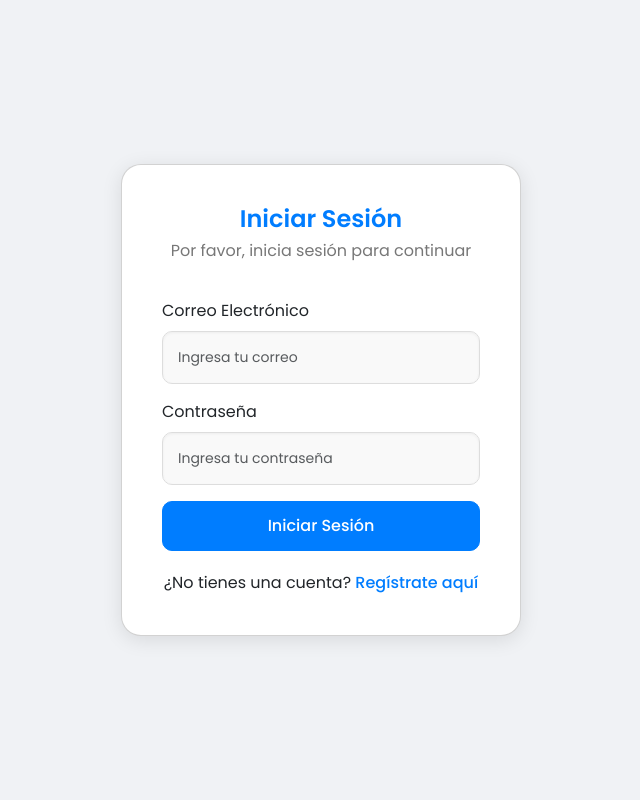
After one commit to AndresSantosSotec/PG2_Demo, a PHP site: page /Vistas_Usuario/Login.php in a window 1280 px wide. The commit adds this page. Shown: the whole page, without its empty margins (319-959 px from the left). Run offline with PHP 8.4, Linux system fonts and the light colour scheme.

Commit message:
Fuck vamos echando punta

```diff
--- a/API/routes.php
+++ b/API/routes.php
@@ -0,0 +1,6 @@
+<?php
+// routes.php
+$router->post('/convert/excel', 'FileController@convertExcel');
+$router->post('/convert/json', 'FileController@convertJson');
+$router->post('/convert/csv', 'FileController@convertCsv');
+?>
--- a/Index.php
+++ b/Index.php
@@ -0,0 +1,5 @@
+<?php
+// index.php
+header('Location: Vistas_Usuario/landing_page.php');
+exit;
+?>
--- /dev/null
+++ b/Vistas_Usuario/Login.php
@@ -0,0 +1,233 @@
+<!DOCTYPE html>
+<html lang="en">
+<head>
+    <meta charset="UTF-8">
+    <meta name="viewport" content="width=device-width, initial-scale=1.0">
+    <title>Struct Migraciones - Login/Register</title>
+    <!-- Bootstrap CSS -->
+    <link href="https://cdn.jsdelivr.net/npm/bootstrap@5.3.0-alpha1/dist/css/bootstrap.min.css" rel="stylesheet">
+    <!-- Google Font -->
+    <link href="https://fonts.googleapis.com/css2?family=Poppins:wght@400;500;600&display=swap" rel="stylesheet">
+    <style>
+        body {
+            background-color: #f0f2f5;
+            font-family: 'Poppins', sans-serif;
+        }
+
+        .auth-container {
+            display: flex;
+            justify-content: center;
+            align-items: center;
+            min-height: 100vh;
+        }
+
+        .auth-card {
+            max-width: 400px;
+            width: 100%;
+            border-radius: 20px;
+            padding: 40px;
+            background-color: white;
+            box-shadow: 0 4px 20px rgba(0, 0, 0, 0.1);
+            transition: transform 0.3s ease;
+        }
+
+        .auth-card:hover {
+            transform: translateY(-5px);
+        }
+
+        .form-header {
+            text-align: center;
+            margin-bottom: 20px;
+        }
+
+        .form-header h3 {
+            font-size: 24px;
+            margin: 0;
+            color: #007DFF;
+            font-weight: 600;
+        }
+
+        .form-header p {
+            color: #777;
+            margin-top: 5px;
+        }
+
+        .form-control {
+            border-radius: 10px;
+            border: 1px solid #ddd;
+            padding: 15px;
+            font-size: 14px;
+            background-color: #f9f9f9;
+            box-shadow: inset 0 1px 3px rgba(0, 0, 0, 0.05);
+            transition: all 0.3s ease;
+        }
+
+        .form-control:focus {
+            background-color: #fff;
+            border-color: #007DFF;
+            box-shadow: 0 0 0 2px rgba(0, 125, 255, 0.1);
+        }
+
+        .btn-primary, .btn-success {
+            padding: 12px;
+            font-size: 16px;
+            font-weight: 500;
+            border-radius: 10px;
+            transition: all 0.3s ease;
+        }
+
+        .btn-primary {
+            background-color: #007DFF;
+            border-color: #007DFF;
+        }
+
+        .btn-primary:hover {
+            background-color: #005bb5;
+            border-color: #005bb5;
+        }
+
+        .btn-success {
+            background-color: #28a745;
+            border-color: #28a745;
+        }
+
+        .btn-success:hover {
+            background-color: #218838;
+            border-color: #1e7e34;
+        }
+
+        .form-footer {
+            text-align: center;
+            margin-top: 20px;
+        }
+
+        .form-footer a {
+            color: #007DFF;
+            text-decoration: none;
+            font-weight: 500;
+        }
+
+        .form-footer a:hover {
+            text-decoration: underline;
+        }
+
+        .input-group-text {
+            border-radius: 10px 0 0 10px;
+            background-color: #f0f2f5;
+            border: 1px solid #ddd;
+        }
+
+        .auth-card:hover {
+            box-shadow: 0 6px 22px rgba(0, 0, 0, 0.15);
+        }
+    </style>
+</head>
+<body>
+
+<div class="container auth-container">
+    <div class="card auth-card">
+        <div class="form-header">
+            <h3 id="form-title">Iniciar Sesión</h3>
+            <p id="form-description">Por favor, inicia sesión para continuar</p>
+        </div>
+
+        <!-- Login Form -->
+        <form id="login-form">
+            <div class="mb-3">
+                <label for="login-email" class="form-label">Correo Electrónico</label>
+                <input type="email" class="form-control" id="login-email" placeholder="Ingresa tu correo" required>
+            </div>
+            <div class="mb-3">
+                <label for="login-password" class="form-label">Contraseña</label>
+                <input type="password" class="form-control" id="login-password" placeholder="Ingresa tu contraseña" required>
+            </div>
+            <button type="submit" class="btn btn-primary w-100">Iniciar Sesión</button>
+        </form>
+
+        <!-- Register Form (hidden by default) -->
+        <form id="register-form" style="display: none;" onsubmit="return validateRegisterForm()">
+            <div class="mb-3">
+                <label for="register-name" class="form-label">Nombre Completo</label>
+                <input type="text" class="form-control" id="register-name" placeholder="Ingresa tu nombre completo" required>
+            </div>
+            <div class="mb-3">
+                <label for="register-email" class="form-label">Correo Electrónico</label>
+                <input type="email" class="form-control" id="register-email" placeholder="Ingresa tu correo" required>
+            </div>
+            <div class="mb-3">
+                <label for="register-password" class="form-label">Contraseña</label>
+                <input type="password" class="form-control" id="register-password" placeholder="Crea una contraseña" required>
+            </div>
+            <div class="mb-3">
+                <label for="register-confirm-password" class="form-label">Confirmar Contraseña</label>
+                <input type="password" class="form-control" id="register-confirm-password" placeholder="Confirma tu contraseña" required>
+            </div>
+            <div class="mb-3">
+                <label for="register-country" class="form-label">País</label>
+                <select class="form-control" id="register-country" required>
+                    <option value="" selected disabled>Selecciona tu país</option>
+                </select>
+            </div>
+            <div class="mb-3">
+                <label for="register-phone" class="form-label">Número de Teléfono</label>
+                <div class="input-group">
+                    <span class="input-group-text" id="phone-addon">+502</span>
+                    <input type="tel" class="form-control" id="register-phone" placeholder="Número de teléfono" required>
+                </div>
+            </div>
+            <button type="submit" class="btn btn-success w-100">Crear Cuenta</button>
+        </form>
+
+        <div class="form-footer">
+            <span id="login-link">¿No tienes una cuenta? <a href="#" onclick="showRegisterForm()">Regístrate aquí</a></span>
+            <span id="register-link" style="display: none;">¿Ya tienes una cuenta? <a href="#" onclick="showLoginForm()">Inicia sesión aquí</a></span>
+        </div>
+    </div>
+</div>
+
+<!-- Bootstrap JS -->
+<script src="https://cdn.jsdelivr.net/npm/bootstrap@5.3.0-alpha1/dist/js/bootstrap.bundle.min.js"></script>
+
+<!-- JavaScript to toggle between login and register forms -->
+<script>
+    function showRegisterForm() {
+        document.getElementById('login-form').style.display = 'none';
+        document.getElementById('register-form').style.display = 'block';
+        document.getElementById('form-title').innerText = 'Crear Cuenta';
+        document.getElementById('form-description').innerText = 'Por favor, completa el formulario para registrarte';
+        document.getElementById('login-link').style.display = 'none';
+        document.getElementById('register-link').style.display = 'block';
+    }
+
+    function showLoginForm() {
+        document.getElementById('login-form').style.display = 'block';
+        document.getElementById('register-form').style.display = 'none';
+        document.getElementById('form-title').innerText = 'Iniciar Sesión';
+        document.getElementById('form-description').innerText = 'Por favor, inicia sesión para continuar';
+        document.getElementById('login-link').style.display = 'block';
+        document.getElementById('register-link').style.display = 'none';
+    }
+
+    // Validación de formulario de registro
+    function validateRegisterForm() {
+        const password = document.getElementById('register-password').value;
+        const confirmPassword = document.getElementById('register-confirm-password').value;
+
+        // Validación de contraseñas
+        const passwordRegex = /^(?=.*[A-Z])(?=.*[a-z])(?=.*[0-9])(?=.*[!@#$%^&*()_+\-=\[\]{};':"\\|,.<>\/?]).{8,}$/;
+        if (!passwordRegex.test(password)) {
+            alert('La contraseña debe tener al menos 8 caracteres, incluyendo un número, una letra mayúscula, una letra minúscula y un carácter especial.');
+            return false;
+        }
+
+        if (password !== confirmPassword) {
+            alert('Las contraseñas no coinciden.');
+            return false;
+        }
+
+        return true;
+    }
+</script>
+
+</body>
+</html>
```
Also changed, not shown: Vistas_Usuario/info_page.php (added, +181 -0 lines), Vistas_Usuario/landing_page.php (renamed from Vistas_Usuario/landig.php, +93 -5 lines), Backend/conexion_bd.php (added), Vistas_Usuario/Demo.php (added).
